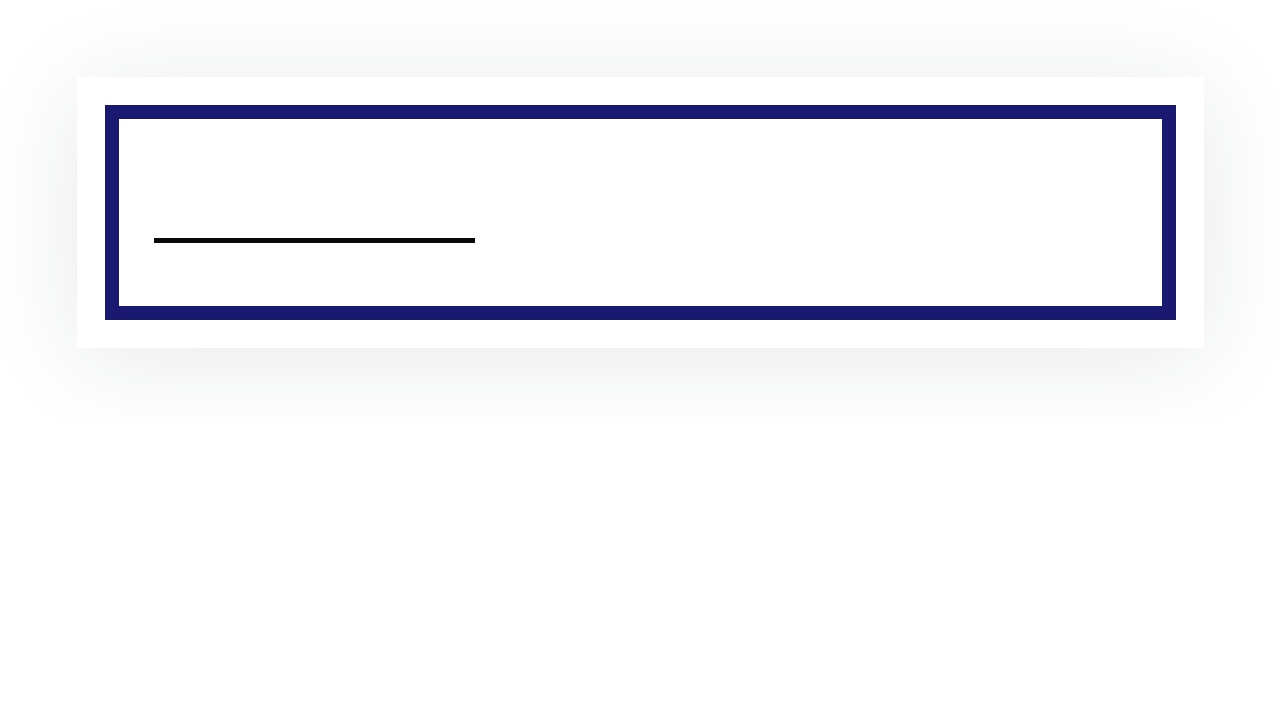
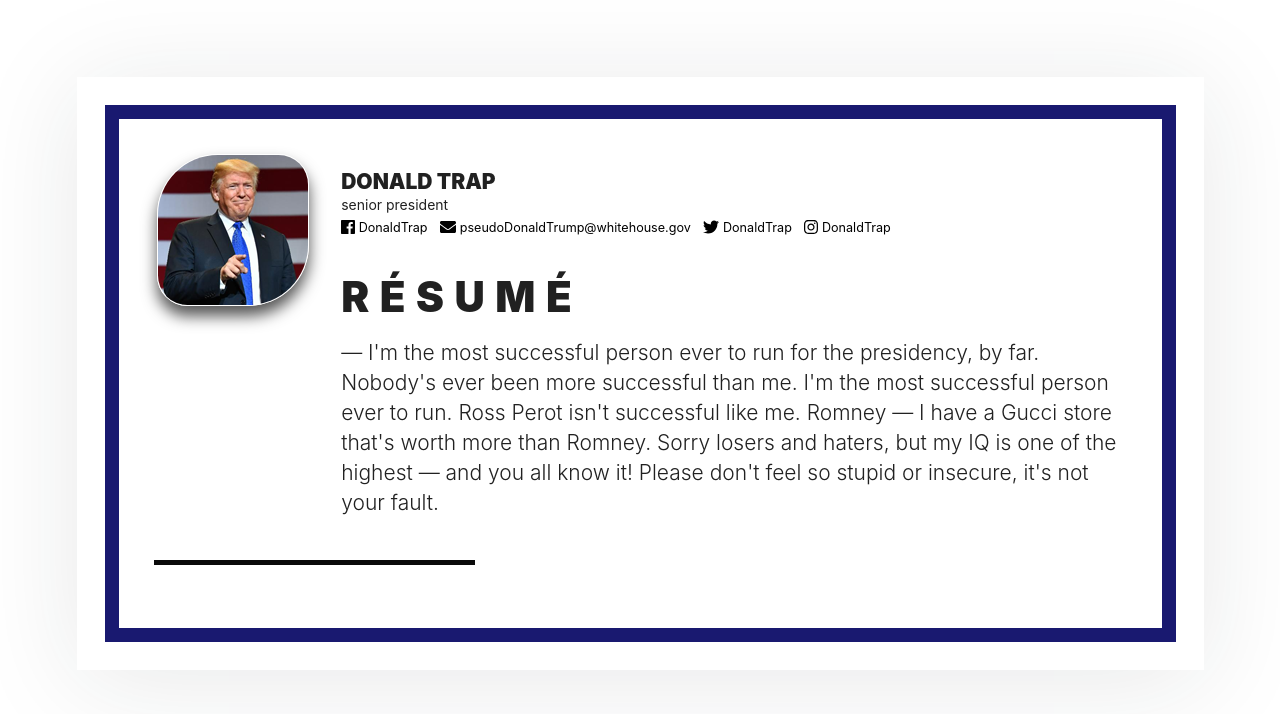
Before and after one commit to RomanMiniv/homepage, a plain HTML site: page index.html in a window 1280 px wide. Drawn offline with Linux system fonts and the light colour scheme.

Commit message:
Added primary content

```diff
--- a/assets/stylesheets/base.css
+++ b/assets/stylesheets/base.css
@@ -510,6 +510,9 @@ article {
   max-width: 15rem;
   display: block;
   flex: 1 0 auto;
+  border: 1px solid #fff;
+  border-radius: 40% 20%;
+  box-shadow: 0px 10px 15px #555;
 }
 @media only screen and (max-width: 1199px) {
   .avatar-wrapper {
--- a/index.html
+++ b/index.html
@@ -15,17 +15,73 @@
           <div class="row">
             <div class="three wide center aligned column">
               <!-- Avatar -->
+              <div class="avatar-wrapper">
+                <img class="avatar" src="assets/images/avatar.png" alt="Don Quixote">
+              </div>
             </div>
             <div class="thirteen wide column">
               <div class="stackable grid">
                 <div class="sixteen wide column">
                   <!-- Name, job, contacts -->
+                  <h1 class="name">Donald Trap</h1>
+                  <div class="job">senior president</div>
+                  <ul class="contacts">
+                    <li>
+                      <a href="https://www.fb.com/DonaldTrump" rel="author" class="facebook">
+                        <svg class="icon" xmlns="http://www.w3.org/2000/svg" viewBox="0 0 448 512">
+                          <path
+                            d="M448 56.7v398.5c0 13.7-11.1 24.7-24.7 24.7H309.1V306.5h58.2l8.7-67.6h-67v-43.2c0-19.6 5.4-32.9 33.5-32.9h35.8v-60.5c-6.2-.8-27.4-2.7-52.2-2.7-51.6 0-87 31.5-87 89.4v49.9h-58.4v67.6h58.4V480H24.7C11.1 480 0 468.9 0 455.3V56.7C0 43.1 11.1 32 24.7 32h398.5c13.7 0 24.8 11.1 24.8 24.7z" />
+                          </svg>
+                        <span>DonaldTrap</span>
+                      </a>
+                    </li>
+                    <li>
+                      <a href="mailto:realDonaldTrump@whitehouse.gov" rel="author" class="mail">
+                        <svg class="icon" xmlns="http://www.w3.org/2000/svg" viewBox="0 0 512 512">
+                          <path
+                            d="M502.3 190.8c3.9-3.1 9.7-.2 9.7 4.7V400c0 26.5-21.5 48-48 48H48c-26.5 0-48-21.5-48-48V195.6c0-5 5.7-7.8 9.7-4.7 22.4 17.4 52.1 39.5 154.1 113.6 21.1 15.4 56.7 47.8 92.2 47.6 35.7.3 72-32.8 92.3-47.6 102-74.1 131.6-96.3 154-113.7zM256 320c23.2.4 56.6-29.2 73.4-41.4 132.7-96.3 142.8-104.7 173.4-128.7 5.8-4.5 9.2-11.5 9.2-18.9v-19c0-26.5-21.5-48-48-48H48C21.5 64 0 85.5 0 112v19c0 7.4 3.4 14.3 9.2 18.9 30.6 23.9 40.7 32.4 173.4 128.7 16.8 12.2 50.2 41.8 73.4 41.4z">
+                          </path>
+                        </svg>
+                        <span>pseudoDonaldTrump@whitehouse.gov</span>
+                      </a>
+                    </li>
+                    <li>
+                      <a href="https://twitter.com/realDonaldTrump" rel="author" class="twitter">
+                        <svg class="icon" xmlns="http://www.w3.org/2000/svg" viewBox="0 0 512 512">
+                          <path fill="currentColor"
+                            d="M459.37 151.716c.325 4.548.325 9.097.325 13.645 0 138.72-105.583 298.558-298.558 298.558-59.452 0-114.68-17.219-161.137-47.106 8.447.974 16.568 1.299 25.34 1.299 49.055 0 94.213-16.568 130.274-44.832-46.132-.975-84.792-31.188-98.112-72.772 6.498.974 12.995 1.624 19.818 1.624 9.421 0 18.843-1.3 27.614-3.573-48.081-9.747-84.143-51.98-84.143-102.985v-1.299c13.969 7.797 30.214 12.67 47.431 13.319-28.264-18.843-46.781-51.005-46.781-87.391 0-19.492 5.197-37.36 14.294-52.954 51.655 63.675 129.3 105.258 216.365 109.807-1.624-7.797-2.599-15.918-2.599-24.04 0-57.828 46.782-104.934 104.934-104.934 30.213 0 57.502 12.67 76.67 33.137 23.715-4.548 46.456-13.32 66.599-25.34-7.798 24.366-24.366 44.833-46.132 57.827 21.117-2.273 41.584-8.122 60.426-16.243-14.292 20.791-32.161 39.308-52.628 54.253z">
+                          </path>
+                        </svg>
+                        <span>DonaldTrap</span>
+                      </a>
+                    </li>
+                    <li>
+                      <a href="https://www.instagram.com/realDonaldTrump/" rel="author" class="instagram">
+                        <svg class="icon" xmlns="http://www.w3.org/2000/svg" viewBox="0 0 448 512">
+                          <path fill="currentColor"
+                            d="M224.1 141c-63.6 0-114.9 51.3-114.9 114.9s51.3 114.9 114.9 114.9S339 319.5 339 255.9 287.7 141 224.1 141zm0 189.6c-41.1 0-74.7-33.5-74.7-74.7s33.5-74.7 74.7-74.7 74.7 33.5 74.7 74.7-33.6 74.7-74.7 74.7zm146.4-194.3c0 14.9-12 26.8-26.8 26.8-14.9 0-26.8-12-26.8-26.8s12-26.8 26.8-26.8 26.8 12 26.8 26.8zm76.1 27.2c-1.7-35.9-9.9-67.7-36.2-93.9-26.2-26.2-58-34.4-93.9-36.2-37-2.1-147.9-2.1-184.9 0-35.8 1.7-67.6 9.9-93.9 36.1s-34.4 58-36.2 93.9c-2.1 37-2.1 147.9 0 184.9 1.7 35.9 9.9 67.7 36.2 93.9s58 34.4 93.9 36.2c37 2.1 147.9 2.1 184.9 0 35.9-1.7 67.7-9.9 93.9-36.2 26.2-26.2 34.4-58 36.2-93.9 2.1-37 2.1-147.8 0-184.8zM398.8 388c-7.8 19.6-22.9 34.7-42.6 42.6-29.5 11.7-99.5 9-132.1 9s-102.7 2.6-132.1-9c-19.6-7.8-34.7-22.9-42.6-42.6-11.7-29.5-9-99.5-9-132.1s-2.6-102.7 9-132.1c7.8-19.6 22.9-34.7 42.6-42.6 29.5-11.7 99.5-9 132.1-9s102.7-2.6 132.1 9c19.6 7.8 34.7 22.9 42.6 42.6 11.7 29.5 9 99.5 9 132.1s2.7 102.7-9 132.1z">
+                          </path>
+                        </svg>
+                        <span>DonaldTrap</span>
+                      </a>
+                    </li>
+                  </ul>
                 </div>
                 <div class="sixteen wide mobile only column">
                   <div class="divider"></div>
                 </div>
                 <div class="sixteen wide column">
                   <!-- Intro -->
+                  <h2>Résumé</h2>
+                  <p>
+                    &mdash; I'm the most successful person ever to run for the presidency, by far. Nobody's ever been
+                    more successful than me.
+                    I'm the most successful person ever to run. Ross Perot isn't successful like me. Romney &mdash; I
+                    have a Gucci store that's
+                    worth more than Romney. Sorry losers and haters, but my IQ is one of the highest &mdash; and you all
+                    know it! Please don't
+                    feel so stupid or insecure, it's not your fault.
+                  </p>
                 </div>
               </div>
             </div>
```
Also changed, not shown: assets/images/avatar.png (added).
